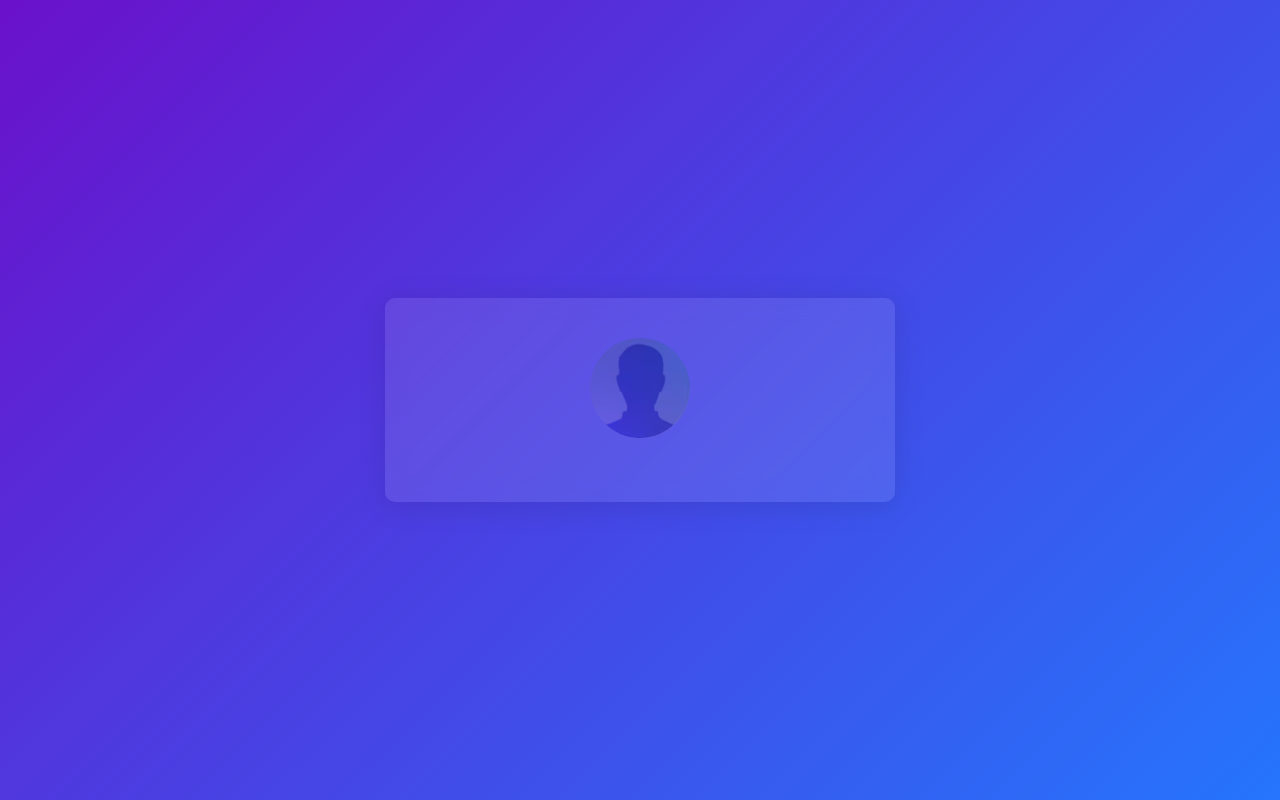
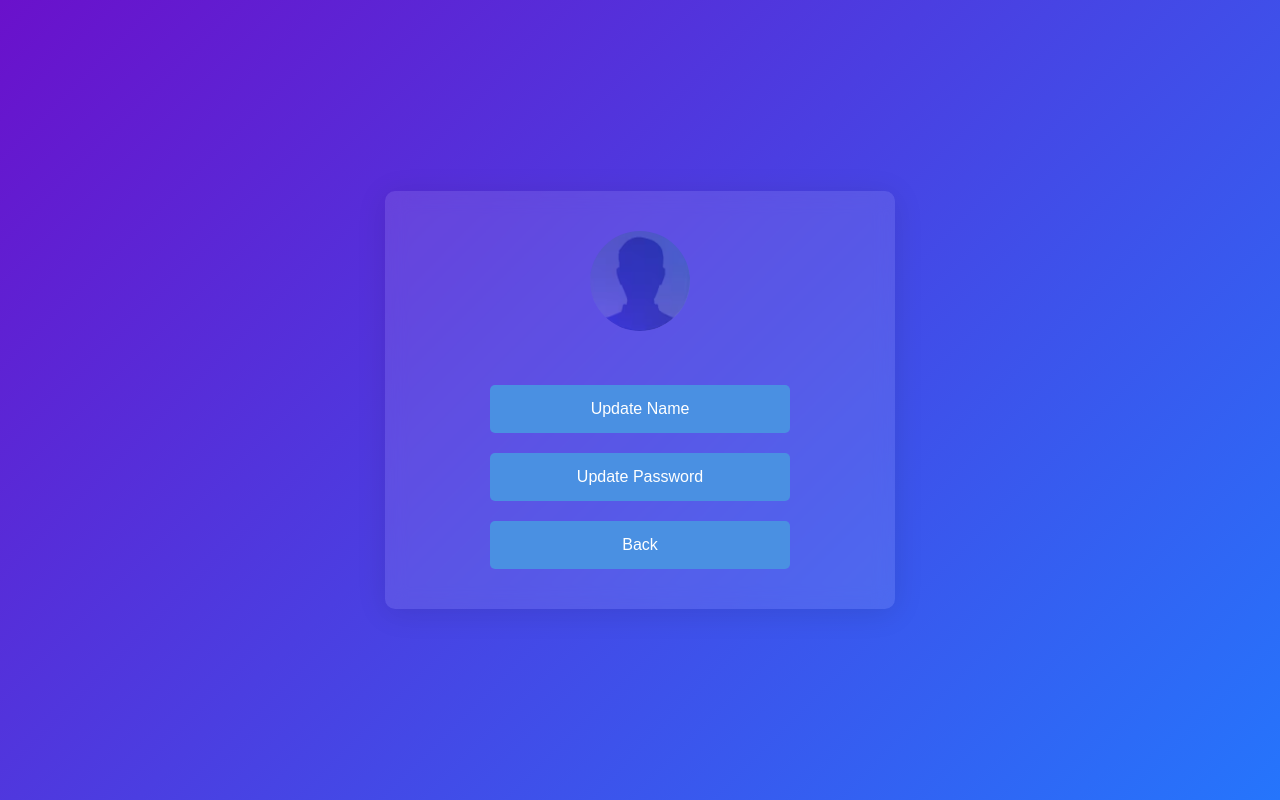
Before and after one commit to momi10/SDA-project, a website: page edit profile.html in a window 1280 px wide. Drawn offline with Linux system fonts and the light colour scheme; files that its build step writes are made by us from their sources; files whose address does not match are found by name.

Commit message:
Update edit profile.html 3 buttons

```diff
--- a/edit profile.html
+++ b/edit profile.html
@@ -11,3 +11,14 @@
     <div class="avatar">
       <img src="avatar.png" alt="User Avatar">
     </div>
+
+
+    <div class="button-group">
+      <button type="button" class="edit-button" id="updateName"  onclick="location.href='updatename.html'">Update Name</button>
+      <button type="button" class="edit-button" id="updatePassword"  onclick="location.href='updatepassword.html'">Update Password</button>
+      <button type="button" class="edit-button" id="backButton" onclick="location.href='homepage.html'">Back</button>
+    </div>
+  </div>
+  <script src="signup.js"></script>
+</body>
+</html>
```
